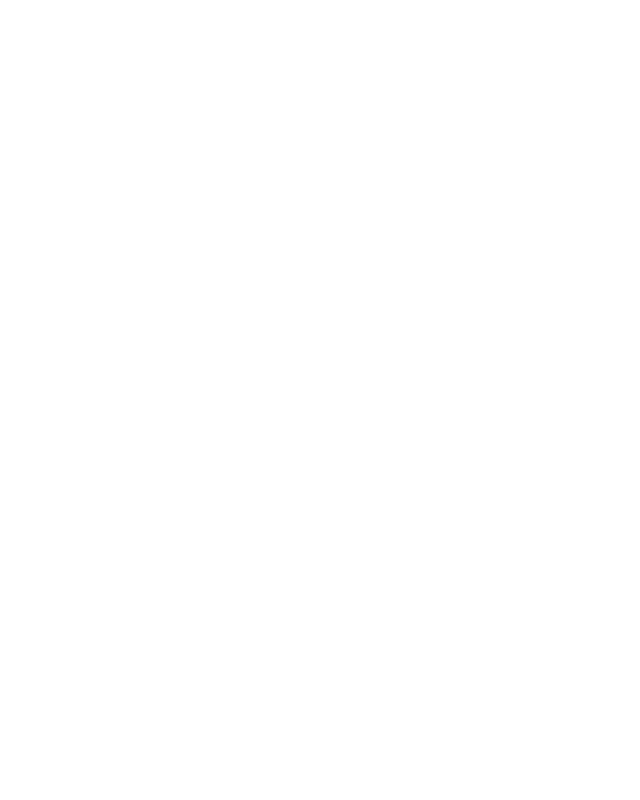
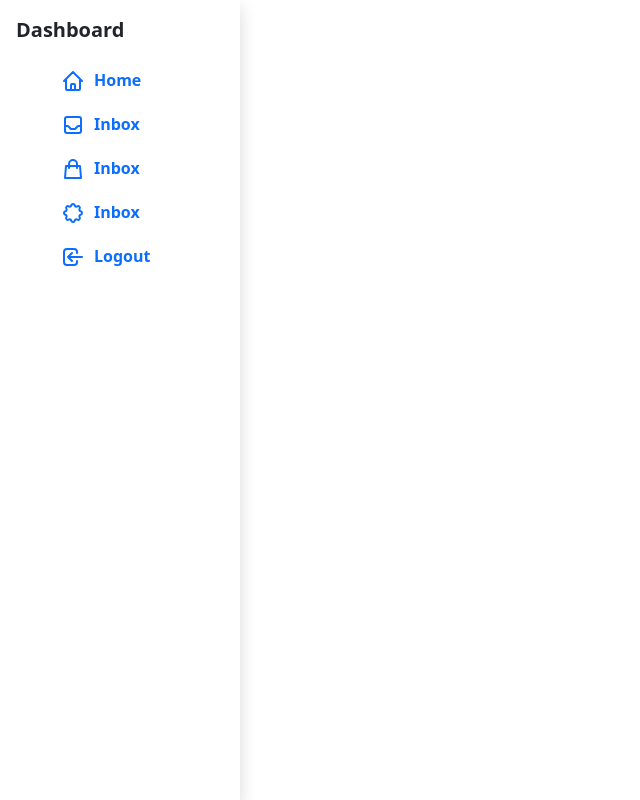
Before and after one commit to kasun789/MicroServicesApplication, a React (Create React App) app in the folder frontend/: page /LandingPage in a window 1280 px wide. Before the commit this address had no page. Shown: the whole page, without its empty margins (0-640 px from the left). Built offline with nearby package versions, Linux system fonts and the light colour scheme.

Commit message:
Dashboard

```diff
--- a/frontend/src/App.js
+++ b/frontend/src/App.js
@@ -5,6 +5,8 @@
 import Home from './pages/Home';
 import Login from './pages/Login';
 import SignUp from './pages/SignUp';
+import LandingPage from './pages/LandingPage';
+
 
 
 function App() {
@@ -12,12 +14,12 @@
     <div className="App">
       <Router>
         <Routes>
-          <Route path='/' element={<Home/>}></Route>
-          <Route path='/login' element={<Login/>}></Route>
-          <Route path='/signUp' element={<SignUp/>}></Route>
-
-          </Routes>
-          </Router>
+          <Route path="/" element={<Home />}></Route>
+          <Route path="/login" element={<Login />}></Route>
+          <Route path="/signUp" element={<SignUp />}></Route>
+          <Route path="/LandingPage" element={<LandingPage />}></Route>
+        </Routes>
+      </Router>
     </div>
   );
 }
--- /dev/null
+++ b/frontend/src/components/SideBar.js
@@ -0,0 +1,112 @@
+import React from "react";
+import { Link } from "react-router-dom";
+
+const SideBar = () => {
+
+    const linkStyle = {
+      textDecoration: "none", // Remove underlines
+    };
+  return (
+    <div className="flex">
+      <div className="flex flex-col h-screen p-3 no-underline bg-white shadow w-60">
+        <div className="space-y-3">
+          <div className="flex items-center">
+            <h2 className="text-xl font-bold">Dashboard</h2>
+          </div>
+          <div className="flex-1 font-bold">
+            <Link className="flex ml-[40px] mt-[10px]" style={linkStyle}>
+              <svg
+                xmlns="http://www.w3.org/2000/svg"
+                className="w-6 h-6 m-[5px]"
+                fill="none"
+                viewBox="0 0 24 24"
+                stroke="currentColor"
+                strokeWidth={2}
+              >
+                <path
+                  strokeLinecap="round"
+                  strokeLinejoin="round"
+                  d="M3 12l2-2m0 0l7-7 7 7M5 10v10a1 1 0 001 1h3m10-11l2 2m-2-2v10a1 1 0 01-1 1h-3m-6 0a1 1 0 001-1v-4a1 1 0 011-1h2a1 1 0 011 1v4a1 1 0 001 1m-6 0h6"
+                />
+              </svg>
+              <span className="m-1">Home</span>
+            </Link>
+            <Link className="flex ml-[40px] mt-[10px]" style={linkStyle}>
+              <svg
+                xmlns="http://www.w3.org/2000/svg"
+                className="w-6 h-6 m-[5px]"
+                fill="none"
+                viewBox="0 0 24 24"
+                stroke="currentColor"
+                strokeWidth={2}
+              >
+                <path
+                  strokeLinecap="round"
+                  strokeLinejoin="round"
+                  d="M20 13V6a2 2 0 00-2-2H6a2 2 0 00-2 2v7m16 0v5a2 2 0 01-2 2H6a2 2 0 01-2-2v-5m16 0h-2.586a1 1 0 00-.707.293l-2.414 2.414a1 1 0 01-.707.293h-3.172a1 1 0 01-.707-.293l-2.414-2.414A1 1 0 006.586 13H4"
+                />
+              </svg>
+              <span className="m-1">Inbox</span>
+            </Link>
+
+            <Link className="flex ml-[40px] mt-[10px]" style={linkStyle}>
+              <svg
+                xmlns="http://www.w3.org/2000/svg"
+                className="w-6 h-6 m-[5px]"
+                fill="none"
+                viewBox="0 0 24 24"
+                stroke="currentColor"
+                strokeWidth={2}
+              >
+                <path
+                  strokeLinecap="round"
+                  strokeLinejoin="round"
+                  d="M16 11V7a4 4 0 00-8 0v4M5 9h14l1 12H4L5 9z"
+                />
+              </svg>
+              <span className="m-1">Inbox</span>
+            </Link>
+
+            <Link className="flex ml-[40px] mt-[10px]" style={linkStyle}>
+              <svg
+                xmlns="http://www.w3.org/2000/svg"
+                className="w-6 h-6 m-[5px]"
+                fill="none"
+                viewBox="0 0 24 24"
+                stroke="currentColor"
+                strokeWidth={2}
+              >
+                <path
+                  strokeLinecap="round"
+                  strokeLinejoin="round"
+                  d="M10.325 4.317c.426-1.756 2.924-1.756 3.35 0a1.724 1.724 0 002.573 1.066c1.543-.94 3.31.826 2.37 2.37a1.724 1.724 0 001.065 2.572c1.756.426 1.756 2.924 0 3.35a1.724 1.724 0 00-1.066 2.573c.94 1.543-.826 3.31-2.37 2.37a1.724 1.724 0 00-2.572 1.065c-.426 1.756-2.924 1.756-3.35 0a1.724 1.724 0 00-2.573-1.066c-1.543.94-3.31-.826-2.37-2.37a1.724 1.724 0 00-1.065-2.572c-1.756-.426-1.756-2.924 0-3.35a1.724 1.724 0 001.066-2.573c-.94-1.543.826-3.31 2.37-2.37.996.608 2.296.07 2.572-1.065z"
+                />
+              </svg>
+              <span className="m-1">Inbox</span>
+            </Link>
+
+            <Link className="flex ml-[40px] mt-[10px]" style={linkStyle}>
+              <svg
+                xmlns="http://www.w3.org/2000/svg"
+                className="w-6 h-6 m-[5px] "
+                fill="none"
+                viewBox="0 0 24 24"
+                stroke="currentColor"
+                strokeWidth={2}
+              >
+                <path
+                  strokeLinecap="round"
+                  strokeLinejoin="round"
+                  d="M11 16l-4-4m0 0l4-4m-4 4h14m-5 4v1a3 3 0 01-3 3H6a3 3 0 01-3-3V7a3 3 0 013-3h7a3 3 0 013 3v1"
+                />
+              </svg>
+              <span className="m-1">Logout</span>
+            </Link>
+          </div>
+        </div>
+      </div>
+    </div>
+  );
+};
+
+export default SideBar;
--- a/frontend/src/pages/Home.js
+++ b/frontend/src/pages/Home.js
@@ -19,21 +19,17 @@
 
 
   return (
+    <div>
+      <div className="homeContainer">
+        <h1>Sri Tel (PVT)LTD</h1>
 
+        <Button onClick={loadSignUp} className="signUp">
+          Sign Up
+        </Button>
+        <Button onClick={loadLogin} className="login">
+          Login
+        </Button>
 
-   <div>
-   <div className='homeContainer'>
-            <h1>Sri Tel (PVT)LTD</h1>
-
-            <Button onClick={loadSignUp} className='signUp'>Sign Up</Button>
-            <Button onClick={loadLogin} className='login'>Login</Button>
-   </div>
-
-
-
-
-   </div>
-
-
-
-  )}
+      </div>
+    </div>
+  );}
--- /dev/null
+++ b/frontend/src/pages/LandingPage.js
@@ -0,0 +1,12 @@
+import React from 'react'
+import SideBar from '../components/SideBar'
+
+const LandingPage = () => {
+  return (
+    <div>
+      <SideBar/>
+    </div>
+  )
+}
+
+export default LandingPage
--- a/frontend/tailwind.config.js
+++ b/frontend/tailwind.config.js
@@ -1,8 +1,11 @@
 /** @type {import('tailwindcss').Config} */
-module.exports = {
+
+const withMT = require("@material-tailwind/react/utils/withMT");
+
+module.exports = withMT({
   content: ["./src/**/*.{js,jsx,ts,tsx}"],
   theme: {
     extend: {},
   },
   plugins: [],
-};
+});
--- /dev/null
+++ b/package.json
@@ -0,0 +1,6 @@
+{
+  "dependencies": {
+    "@heroicons/react": "^2.0.18",
+    "@material-tailwind/react": "^2.1.2"
+  }
+}
```
Also changed, not shown: 1 other file (tests, documents, lock files or other folders).
